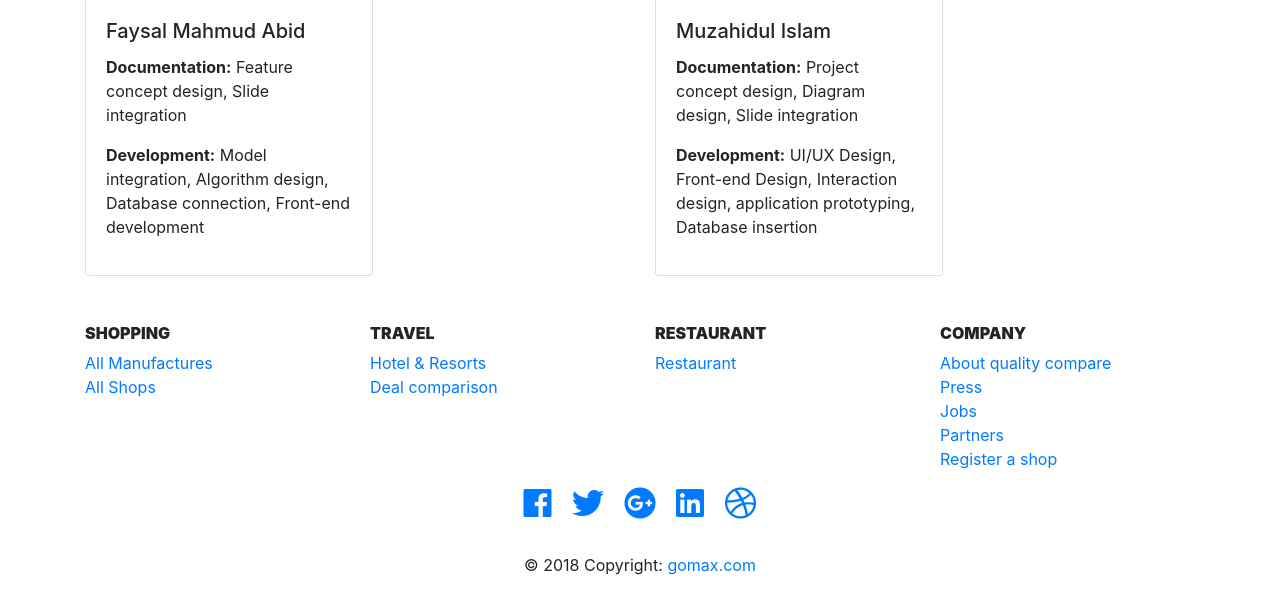
After one commit to fmabid/gomax-backend, a Django app: page /home/team/ in a window 1280 px wide. The commit adds this page. Shown: the part 810-1403 px from the top of the page. Run offline with Django 3.2, Linux system fonts and the light colour scheme; some libraries are stand-ins or nearby versions.

Commit message:
That comparison problem hasbeen solved

```diff
--- a/home/templates/home/base.html
+++ b/home/templates/home/base.html
@@ -34,7 +34,7 @@
             <a class="nav-link" href="#">Traveling</a>
         </li>
         <li class="nav-item mx-4">
-            <a class="nav-link" href="#">Restaurant</a>
+            <a class="nav-link" href="{% url 'home:team' %}">Team</a>
         </li>
     </ul>
 </nav>
--- /dev/null
+++ b/home/templates/home/team.html
@@ -0,0 +1,170 @@
+{% extends 'home/base.html' %}
+
+{% block extra_css %}
+    {% load staticfiles %}
+    <link rel="stylesheet" href="{% static 'home/css/customnavbar.css' %}"/>
+{% endblock %}
+<html lang="en">
+
+
+{% block body %}
+    <!-- TEAM ---->
+
+    <div class="container">
+        <div class="row">
+            <div class="col-md-4">
+                <div class="card" style="width: 18rem;">
+                    <img class="card-img-top" src="https://scontent-sin6-2.xx.fbcdn.net/v/t1.15752-9/32308826_1789058057781562_567251809844854784_n.jpg?_nc_cat=0&oh=b89e34a44d929fd1b71f0f6d6b0928a3&oe=5B5451FE" alt="Card image cap">
+                    <div class="card-body">
+                        <h5 class="card-title">Tasfia Mohtasim Toma</h5>
+                        <p class="card-text"><strong>Documentation:</strong> Diagram Design, Slide Design, Information gathering, Analytical data, Project cash flow diagram design </p>
+
+                    </div>
+                </div>
+            </div>
+            <div class="col-md-4">
+                <div class="card" style="width: 18rem;">
+                    <img class="card-img-top" src="https://scontent-sin6-2.xx.fbcdn.net/v/t1.15752-9/32252953_1876377912426547_862116067927916544_n.jpg?_nc_cat=0&oh=ce38107cb0cc6f31a8be58847b3a4f1d&oe=5B4F0AE6" alt="Card image cap">
+                    <div class="card-body">
+                        <h5 class="card-title">Anika Jahin</h5>
+                        <p class="card-text"><strong>Documentation:</strong> Analytical data & Information, Slide upgrade, Report design</p>
+                        <strong>Development:</strong> Database design, Data hierarchy
+
+                    </div>
+                </div>
+            </div>
+            <div class="col-md-4">
+                <div class="card" style="width: 18rem;">
+                    <img class="card-img-top" src="https://scontent-sin6-2.xx.fbcdn.net/v/t1.0-9/31738768_1865977360133269_8669553686415933440_n.jpg?_nc_cat=0&oh=c7e1f8faaddfa28dbd08eafac9effaee&oe=5B916A5C" alt="Card image cap">
+                    <div class="card-body">
+                        <h5 class="card-title">Tanvir Ahamed Sharif</h5>
+                        <p class="card-text"><strong>Documentation:</strong> System design contents, Use case design</p>
+                        <strong>Development:</strong> Database design, Application programing </p>
+
+                    </div>
+                </div>
+            </div>
+        </div>
+        <div class="row">
+            <div class="col-md-6">
+                <div class="card" style="width: 18rem;">
+                    <img class="card-img-top" src="https://scontent-sin6-2.xx.fbcdn.net/v/t1.15752-9/32420303_10211806623576403_1235518325618900992_n.jpg?_nc_cat=0&oh=067ec5734150e0ecec4c56c6d2f1e35e&oe=5B8EFAD6" alt="Card image cap">
+                    <div class="card-body">
+                        <h5 class="card-title">Faysal Mahmud Abid</h5>
+                        <p class="card-text"><strong>Documentation:</strong> Feature concept design, Slide integration</p>
+                        <strong>Development:</strong> Model integration, Algorithm design, Database connection, Front-end development</p>
+
+                    </div>
+                </div>
+            </div>
+            <div class="col-md-6">
+                <div class="card" style="width: 18rem;">
+                    <img class="card-img-top" src="https://scontent-sin6-2.xx.fbcdn.net/v/t1.0-9/11036669_884253538297553_1082151674431272075_n.jpg?_nc_cat=0&oh=6004a2f77f666cac265f50212e94cc2e&oe=5B86663E" alt="Card image cap">
+                    <div class="card-body">
+                        <h5 class="card-title">Muzahidul Islam</h5>
+                        <p class="card-text"><strong>Documentation:</strong> Project concept design, Diagram design, Slide integration </p>
+                        <strong>Development:</strong> UI/UX Design, Front-end Design, Interaction design, application prototyping, Database insertion</p>
+
+                    </div>
+                </div>
+            </div>
+        </div>
+
+    </div>
+
+    <!---- Team End --->
+
+
+    <footer class="footer-bg pt-5">
+        <div class="container">
+            <div class="row">
+                <div class="col-md-3">
+                    <h6 class="text-uppercase font-weight-bold">
+                        <strong>Shopping</strong>
+                    </h6>
+
+                    <ul class="list-inline">
+                        <li><a href="#">All Manufactures</a></li>
+
+                        <li><a href="#">All Shops</a></li>
+                    </ul>
+                </div>
+
+                <div class="col-md-3">
+                    <h6 class="text-uppercase font-weight-bold">
+                        <strong>Travel</strong>
+                    </h6>
+
+                    <ul class="list-inline">
+                        <li><a href="#">Hotel & Resorts</a></li>
+
+                        <li><a href="#">Deal comparison</a></li>
+                    </ul>
+                </div>
+
+                <div class="col-md-3">
+                    <h6 class="text-uppercase font-weight-bold">
+                        <strong>Restaurant</strong>
+                    </h6>
+
+                    <ul class="list-inline">
+                        <li><a href="#">Restaurant</a></li>
+                    </ul>
+                </div>
+
+                <div class="col-md-3">
+                    <h6 class="text-uppercase font-weight-bold">
+                        <strong>Company</strong>
+                    </h6>
+
+                    <ul class="list-inline">
+                        <li><a href="#">About quality compare</a></li>
+
+                        <li><a href="#">Press</a></li>
+
+                        <li><a href="#">Jobs</a></li>
+
+                        <li><a href="#">Partners</a></li>
+
+                        <li><a href="#">Register a shop</a></li>
+                    </ul>
+                </div>
+            </div>
+        </div>
+
+        <div class="text-center">
+            <ul class="list-unstyled list-inline">
+                <li class="list-inline-item">
+                    <a href="#" class=" mx-1">
+                        <i class="fab fa-facebook fa-2x"></i>
+                    </a>
+                </li>
+                <li class="list-inline-item">
+                    <a href="#" class=" mx-1">
+                        <i class="fab fa-twitter fa-2x"> </i>
+                    </a>
+                </li>
+                <li class="list-inline-item">
+                    <a href="#" class=" mx-1">
+                        <i class="fab fa-google-plus fa-2x"> </i>
+                    </a>
+                </li>
+                <li class="list-inline-item">
+                    <a href="#" class=" mx-1">
+                        <i class="fab fa-linkedin fa-2x"> </i>
+                    </a>
+                </li>
+                <li class="list-inline-item">
+                    <a href="#" class=" mx-1">
+                        <i class="fab fa-dribbble fa-2x"> </i>
+                    </a>
+                </li>
+            </ul>
+        </div>
+
+        <div class="py-3 text-center">
+            © 2018 Copyright:
+            <a href="#"> gomax.com </a>
+        </div>
+    </footer>
+{% endblock %}
--- a/home/urls.py
+++ b/home/urls.py
@@ -6,12 +6,13 @@ app_name = 'home'
 
 urlpatterns = [
     path('', views.HomeView.as_view(), name='home'),
+    path('team/', views.team, name='team'),
     # path('<int:question_id>/result', views.results, name='results'),
     path('<int:item_id>/', views.product, name='product'),
-    path('<int:item_id>/addingproduct', views.adding_product, name='adding_product'),
     path('<int:item_id>/add_to_compare', views.add_to_compare, name='add_to_compare'),
-    path('<int:item_id>/comparison', views.comparison, name='comparison'),
     path('<int:item_id>/redirect_to', views.redirect_to, name='redirect_to'),
     path('<int:item_id>/any_product', views.any_product, name='any_product'),
     path('<int:item_id>/addreview', views.add_review, name='add_review'),
+    path('<int:previtem_id>/<int:item_id>/comparison', views.comparison, name='comparison'),
+    path('<int:previtem_id>/<int:item_id>/addingproduct', views.adding_product, name='adding_product'),
 ]
--- a/home/views.py
+++ b/home/views.py
@@ -25,6 +25,7 @@ from django.views import generic
 
 
 from home.models import *
+from home.my_extra import nmod
 
 
 # def home(request):
@@ -63,24 +64,65 @@ def product(request, item_id):
     return render(request, 'home/product.html')
 
 
+def team(request):
+    return render(request, 'home/team.html')
+
+
 # class ProductView(generic.DeleteView):
 #     model = ProductsTesting
 #     template_name = 'home/product.html'
 
 
-def adding_product(request, item_id):
-    items = get_object_or_404(ProductsTesting, pk=item_id)
-    return render(request, 'home/adding_product.html')
+def adding_product(request, previtem_id, item_id):
+    item = get_object_or_404(ProductsTesting, pk=item_id)
+    prev_item = get_object_or_404(ProductsTesting, pk=previtem_id)
+
+    all_item = ProductsTesting.objects.all()
+
+    context = {
+        'item': item,
+        'previtem': prev_item,
+        'all_item': all_item,
+    }
+
+    return render(request, 'home/adding_product.html', context)
 
 
 def add_to_compare(request, item_id):
-    items = get_object_or_404(ProductsTesting, pk=item_id)
-    return render(request, 'home/addtocompare.html')
+    item = get_object_or_404(ProductsTesting, pk=item_id)
+    all_item = ProductsTesting.objects.all()
+
+    context = {
+        'item': item,
+        'all_item': all_item,
+    }
+
+    return render(request, 'home/addtocompare.html', context)
 
 
-def comparison(request, item_id):
-    items = get_object_or_404(ProductsTesting, pk=item_id)
-    return render(request, 'home/comparison.html')
+def comparison(request, previtem_id, item_id):
+    global flg
+    all_item = ProductsTesting.objects.all()
+
+    item = get_object_or_404(ProductsTesting, pk=item_id)
+    prev_item = get_object_or_404(ProductsTesting, pk=previtem_id)
+
+    score1 = nmod.get_score(item.cpu, item.gpu, item.chipset)
+    score2 = nmod.get_score(prev_item.cpu, prev_item.gpu, prev_item.chipset)
+
+    if score1 > score2:
+        flg = True
+    elif score1 < score2:
+        flg = False
+
+    context = {
+        'item': item,
+        'previtem': prev_item,
+        'all_item': all_item,
+        'flag': flg,
+    }
+
+    return render(request, 'home/comparison.html', context)
 
 
 def redirect_to(request, item_id):
```
Also changed, not shown: home/my_extra/nmod.py (added, +26 -0 lines), home/templates/home/adding_product.html (+16 -56 lines), home/templates/home/addtocompare.html (+16 -56 lines), home/templates/home/anyProduct.html (+6 -6 lines), home/templates/home/comparison.html (+63 -68 lines), home/templates/home/home.html (+10 -10 lines), home/templates/home/redirectTo.html (+11 -18 lines), home/my_extra/__init__.py (added), home/static/home/images/icons/coolnes.svg (added), home/static/home/images/icons/gamepad.svg (added), home/static/home/images/icons/icon.svg (added), home/static/home/images/icons/laptop.svg (added), home/static/home/images/icons/photo-camera.svg (added), home/static/home/images/icons/screen.svg (added).
